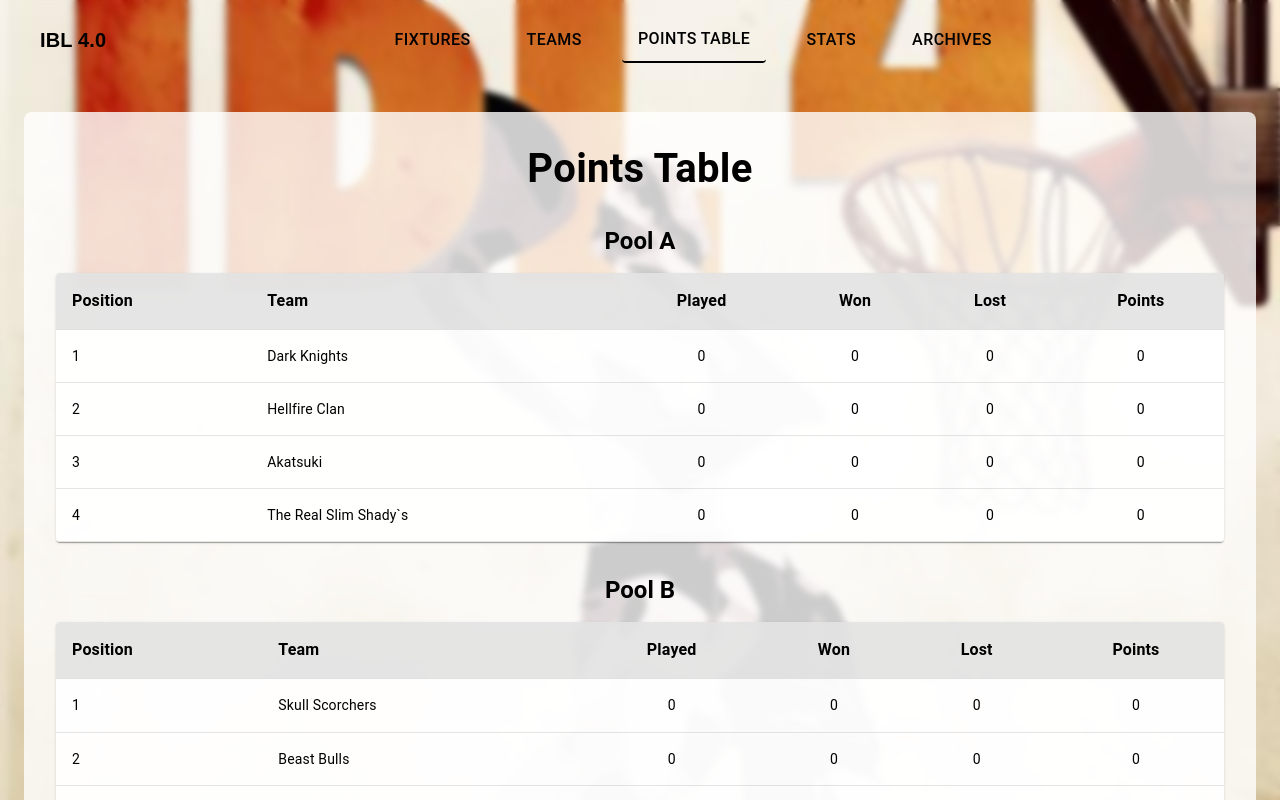
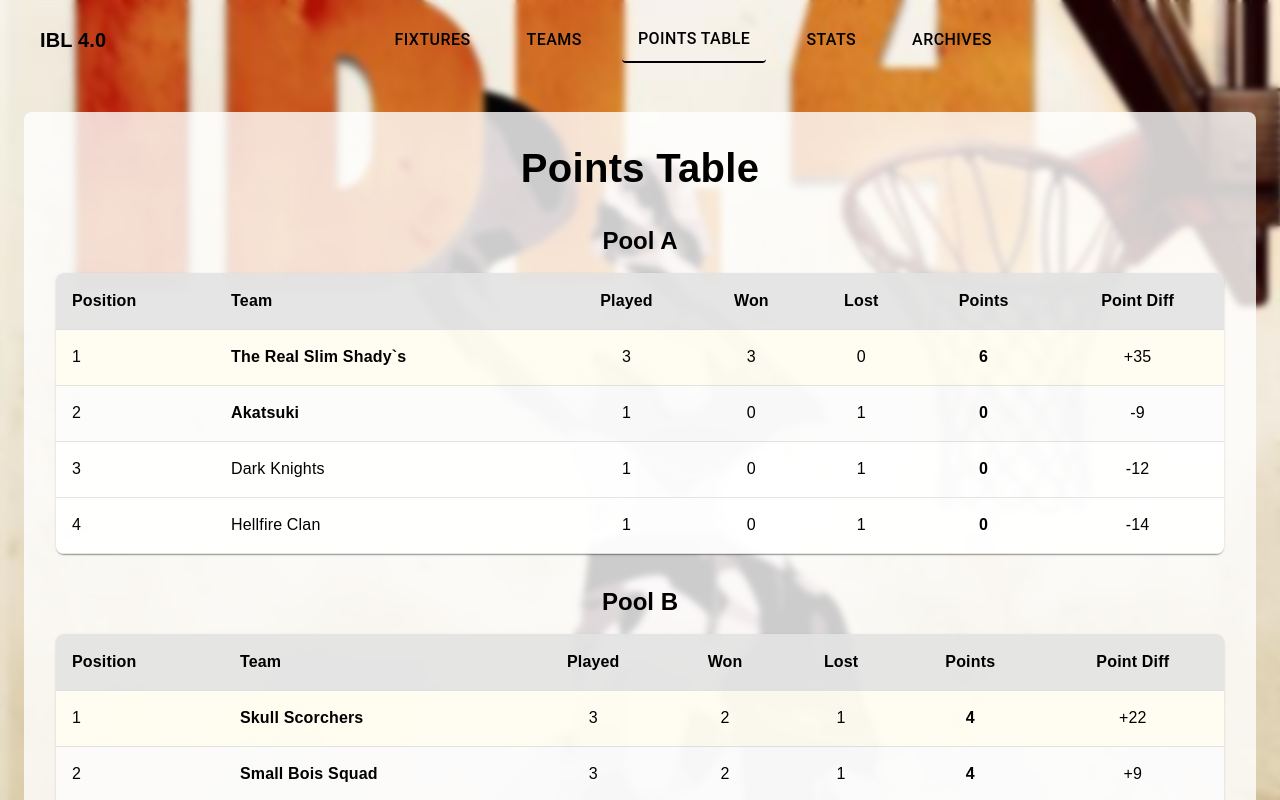
Before and after one commit to anurag1517/IBL, a React (Vite) app: page /points-table in a window 1280 px wide. Built offline with nearby package versions, Linux system fonts and the light colour scheme.

Commit message:
Configure line endings and add initial project files

```diff
--- a/src/components/PointsTable.jsx
+++ b/src/components/PointsTable.jsx
@@ -17,76 +17,107 @@ const PointsTable = () => {
   const teamStandings = [
     {
       team: 'Dark Knights',
-      played: 0,
+      played: 1,
       won: 0,
-      lost: 0,
+      lost: 1,
       points: 0,
+      pointDiff: -12, // Add point difference
       pool: 'A'
     },
     {
       team: 'Hellfire Clan',
-      played: 0,
+      played: 1,
       won: 0,
-      lost: 0,
+      lost: 1,
       points: 0,
+      pointDiff: -14, // Add point difference
       pool: 'A'
     },
     {
       team: 'Akatsuki',
-      played: 0,
+      played: 1,
       won: 0,
-      lost: 0,
+      lost: 1,
       points: 0,
+      pointDiff: -9, // Add point difference
       pool: 'A'
     },
     {
       team: 'The Real Slim Shady`s ',
-      played: 0,
-      won: 0,
+      played: 3,
+      won: 3,
       lost: 0,
-      points: 0,
+      points: 6,
+      pointDiff: 35, // Add point difference
       pool: 'A'
     },
 
     {
       team: 'Skull Scorchers',
-      played: 0,
-      won: 0,
-      lost: 0,
-      points: 0,
+      played: 3,
+      won: 2,
+      lost: 1,
+      points: 4,
+      pointDiff: 22, // Add point difference
       pool: 'B'
     },
     {
       team: 'Beast Bulls',
-      played: 0,
-      won: 0,
-      lost: 0,
-      points: 0,
+      played: 2,
+      won: 1,
+      lost: 1,
+      points: 2,
+      pointDiff: 1, // Add point difference
       pool: 'B'
     },
     {
       team: '420 Ballers',
-      played: 0,
+      played: 2,
       won: 0,
-      lost: 0,
+      lost: 2,
       points: 0,
+      pointDiff: -32, // Add point difference
       pool: 'B'
     },
     {
       team: 'Small Bois Squad',
-      played: 0,
-      won: 0,
-      lost: 0,
-      points: 0,
+      played: 3,
+      won: 2,
+      lost: 1,
+      points: 4,
+      pointDiff: 9, // Add point difference
       pool: 'B'
     },
 
   ];
 
-  const poolATeams = teamStandings.filter(team => team.pool === 'A')
-    .sort((a, b) => b.points - a.points);
-  const poolBTeams = teamStandings.filter(team => team.pool === 'B')
-    .sort((a, b) => b.points - a.points);
+  // Modified sorting function with point difference as secondary criteria
+  const sortTeams = (teams) => {
+    return teams.sort((a, b) => {
+      // First sort by points
+      if (b.points !== a.points) {
+        return b.points - a.points;
+      }
+      // Second sort by point difference
+      if (b.pointDiff !== a.pointDiff) {
+        return b.pointDiff - a.pointDiff;
+      }
+      // Third sort by wins
+      if (b.won !== a.won) {
+        return b.won - a.won;
+      }
+      // Fourth sort by games played (less games = higher position)
+      if (a.played !== b.played) {
+        return a.played - b.played;
+      }
+      // If everything is equal, sort alphabetically
+      return a.team.localeCompare(b.team);
+    });
+  };
+
+  // Modified pool filtering with sorting
+  const poolATeams = sortTeams(teamStandings.filter(team => team.pool === 'A'));
+  const poolBTeams = sortTeams(teamStandings.filter(team => team.pool === 'B'));
 
   const renderTable = (teams, poolName) => (
     <Box sx={{ mb: 4 }}>
@@ -96,20 +127,31 @@ const PointsTable = () => {
           color: 'black',
           textAlign: 'center',
           mb: 2,
-          fontWeight: 'bold'
+          fontWeight: 'bold',
+          fontFamily: "'Poppins', sans-serif",
         }}
       >
         Pool {poolName}
       </Typography>
-      <TableContainer component={Paper} sx={{ backgroundColor: 'rgba(255, 255, 255, 0.9)' }}>
+      <TableContainer
+        component={Paper}
+        sx={{
+          backgroundColor: 'rgba(255, 255, 255, 0.9)',
+          borderRadius: 2,
+          overflow: 'auto' // Enable horizontal scroll for mobile
+        }}
+      >
         <Table>
           <TableHead>
             <TableRow sx={{
               '& th': {
                 color: 'black',
                 fontWeight: 'bold',
-                fontSize: '1rem',
-                backgroundColor: 'rgba(0, 0, 0, 0.1)'
+                fontSize: { xs: '0.875rem', sm: '1rem' },
+                backgroundColor: 'rgba(0, 0, 0, 0.1)',
+                fontFamily: "'Montserrat', sans-serif",
+                whiteSpace: 'nowrap', // Prevent text wrapping
+                padding: { xs: '8px', sm: '16px' },
               }
             }}>
               <TableCell>Position</TableCell>
@@ -118,6 +160,11 @@ const PointsTable = () => {
               <TableCell align="center">Won</TableCell>
               <TableCell align="center">Lost</TableCell>
               <TableCell align="center">Points</TableCell>
+              <TableCell align="center" sx={{
+                minWidth: '100px'
+              }}>
+                Point Diff
+              </TableCell>
             </TableRow>
           </TableHead>
           <TableBody>
@@ -127,19 +174,47 @@ const PointsTable = () => {
                 sx={{
                   '& td': {
                     color: 'black',
-                    borderBottom: '1px solid rgba(0, 0, 0, 0.1)'
+                    borderBottom: '1px solid rgba(0, 0, 0, 0.1)',
+                    fontFamily: "'Montserrat', sans-serif",
+                    fontSize: { xs: '0.875rem', sm: '1rem' },
+                    padding: { xs: '8px', sm: '16px' },
                   },
                   '&:hover': {
-                    backgroundColor: 'rgba(0, 0, 0, 0.05)'
-                  }
+                    backgroundColor: 'rgba(0, 0, 0, 0.05)',
+                    transition: 'background-color 0.3s ease'
+                  },
+                  backgroundColor: index === 0
+                    ? 'rgba(255, 215, 0, 0.05)'
+                    : index === 1
+                      ? 'rgba(192, 192, 192, 0.05)'
+                      : 'transparent'
                 }}
               >
                 <TableCell>{index + 1}</TableCell>
-                <TableCell>{team.team}</TableCell>
+                <TableCell sx={{ fontWeight: index < 2 ? 600 : 400 }}>
+                  {team.team}
+                </TableCell>
                 <TableCell align="center">{team.played}</TableCell>
                 <TableCell align="center">{team.won}</TableCell>
                 <TableCell align="center">{team.lost}</TableCell>
-                <TableCell align="center">{team.points}</TableCell>
+                <TableCell
+                  align="center"
+                  sx={{
+                    fontWeight: 'bold',
+                    color: index === 0 ? '#FFD700' : index === 1 ? '#C0C0C0' : 'inherit'
+                  }}
+                >
+                  {team.points}
+                </TableCell>
+                <TableCell
+                  align="center"
+                  sx={{
+                    color: team.pointDiff > 0 ? 'green' : team.pointDiff < 0 ? 'red' : 'inherit',
+                    fontWeight: 500
+                  }}
+                >
+                  {team.pointDiff > 0 ? `+${team.pointDiff}` : team.pointDiff}
+                </TableCell>
               </TableRow>
             ))}
           </TableBody>
@@ -152,7 +227,7 @@ const PointsTable = () => {
     <>
       <Container maxWidth="lg" sx={{ mt: 4, mb: 4 }}>
         <Box sx={{
-          p: 4,
+          p: { xs: 2, sm: 3, md: 4 },
           backgroundColor: 'rgba(255, 255, 255, 0.8)',
           backdropFilter: 'blur(10px)',
           borderRadius: 2
@@ -163,7 +238,9 @@ const PointsTable = () => {
               color: 'black',
               textAlign: 'center',
               mb: 4,
-              fontWeight: 'bold'
+              fontWeight: 'bold',
+              fontFamily: "'Poppins', sans-serif",
+              fontSize: { xs: '1.5rem', sm: '2rem', md: '2.5rem' }
             }}
           >
             Points Table
--- a/src/components/Stats.jsx
+++ b/src/components/Stats.jsx
@@ -1,26 +1,38 @@
 import React from 'react';
-import { Box, Container, Typography, Paper, Grid } from '@mui/material';
+import { Box, Container, Typography, Paper, Stack } from '@mui/material';
 import Footer from './Footer';
 
 const Stats = () => {
   const topPlayers = [
     {
       rank: 1,
-      name: "Player 1",
-      team: "Team A",
-      score: 0
+      name: "R Nagasurya",
+      team: "Skull Scorchers",
+      score: 39
     },
     {
       rank: 2,
-      name: "Player 2",
-      team: "Team B",
-      score: 0
+      name: "Vishnu",
+      team: "The Real Slim Shady's",
+      score: 37
     },
     {
       rank: 3,
-      name: "Player 3",
-      team: "Team C",
-      score: 0
+      name: "Pranjal E.Subba",
+      team: "Small Bois Squad",
+      score: 29
+    },
+    {
+      rank: 4,
+      name: "Anurag Kumar",
+      team: "The Real Slim Shady's",
+      score: 24
+    },
+    {
+      rank: 5,
+      name: "M. Jayant Kumar",
+      team: "Beast Bulls",
+      score: 18
     }
   ];
 
@@ -39,34 +51,69 @@ const Stats = () => {
               mb: 4,
               color: 'black',
               textAlign: 'center',
-              fontWeight: 'bold'
+              fontWeight: 'bold',
+              fontFamily: "'Poppins', sans-serif",
             }}
           >
             Top Scorers
           </Typography>
 
-          <Grid container spacing={3} justifyContent="center">
-            {topPlayers.map((player) => (
-              <Grid item xs={12} sm={6} md={4} key={player.rank}>
+          <Box
+            sx={{
+              overflowX: 'auto',
+              '&::-webkit-scrollbar': {
+                height: '8px',
+              },
+              '&::-webkit-scrollbar-track': {
+                background: '#f1f1f1',
+                borderRadius: '4px'
+              },
+              '&::-webkit-scrollbar-thumb': {
+                background: '#888',
+                borderRadius: '4px',
+                '&:hover': {
+                  background: '#666'
+                }
+              }
+            }}
+          >
+            <Stack
+              direction="row"
+              spacing={3}
+              sx={{
+                pb: 2,
+                minWidth: 'min-content'
+              }}
+            >
+              {topPlayers.map((player) => (
                 <Paper
+                  key={player.rank}
                   elevation={3}
                   sx={{
                     p: 3,
                     textAlign: 'center',
                     backgroundColor: 'rgba(255, 255, 255, 0.9)',
                     borderRadius: 2,
+                    minWidth: { xs: '240px', sm: '280px' },
                     transition: 'transform 0.2s',
                     '&:hover': {
-                      transform: 'scale(1.02)'
-                    }
+                      transform: 'scale(1.02)',
+                      boxShadow: '0 8px 16px rgba(0,0,0,0.1)'
+                    },
+                    border: player.rank === 1 ? '2px solid #FFD700' :
+                           player.rank === 2 ? '2px solid #C0C0C0' :
+                           player.rank === 3 ? '2px solid #CD7F32' : 'none'
                   }}
                 >
                   <Typography
                     variant="h2"
                     sx={{
-                      color: 'black',
+                      color: player.rank === 1 ? '#FFD700' :
+                             player.rank === 2 ? '#C0C0C0' :
+                             player.rank === 3 ? '#CD7F32' : 'black',
                       mb: 2,
-                      fontWeight: 'bold'
+                      fontWeight: 'bold',
+                      fontSize: { xs: '2.5rem', sm: '3rem' }
                     }}
                   >
                     {player.rank}
@@ -76,7 +123,8 @@ const Stats = () => {
                     sx={{
                       color: 'black',
                       mb: 1,
-                      fontWeight: 'bold'
+                      fontWeight: 'bold',
+                      fontSize: { xs: '1.2rem', sm: '1.5rem' }
                     }}
                   >
                     {player.name}
@@ -85,7 +133,8 @@ const Stats = () => {
                     variant="subtitle1"
                     sx={{
                       color: 'black',
-                      mb: 2
+                      mb: 2,
+                      fontSize: { xs: '0.9rem', sm: '1rem' }
                     }}
                   >
                     {player.team}
@@ -94,7 +143,8 @@ const Stats = () => {
                     variant="h4"
                     sx={{
                       color: 'black',
-                      fontWeight: 'bold'
+                      fontWeight: 'bold',
+                      fontSize: { xs: '1.8rem', sm: '2rem' }
                     }}
                   >
                     {player.score}
@@ -103,16 +153,17 @@ const Stats = () => {
                       variant="h6"
                       sx={{
                         color: 'black',
-                        ml: 1
+                        ml: 1,
+                        fontSize: { xs: '1rem', sm: '1.2rem' }
                       }}
                     >
                       pts
                     </Typography>
                   </Typography>
                 </Paper>
-              </Grid>
-            ))}
-          </Grid>
+              ))}
+            </Stack>
+          </Box>
         </Box>
       </Container>
       <Footer />
```
